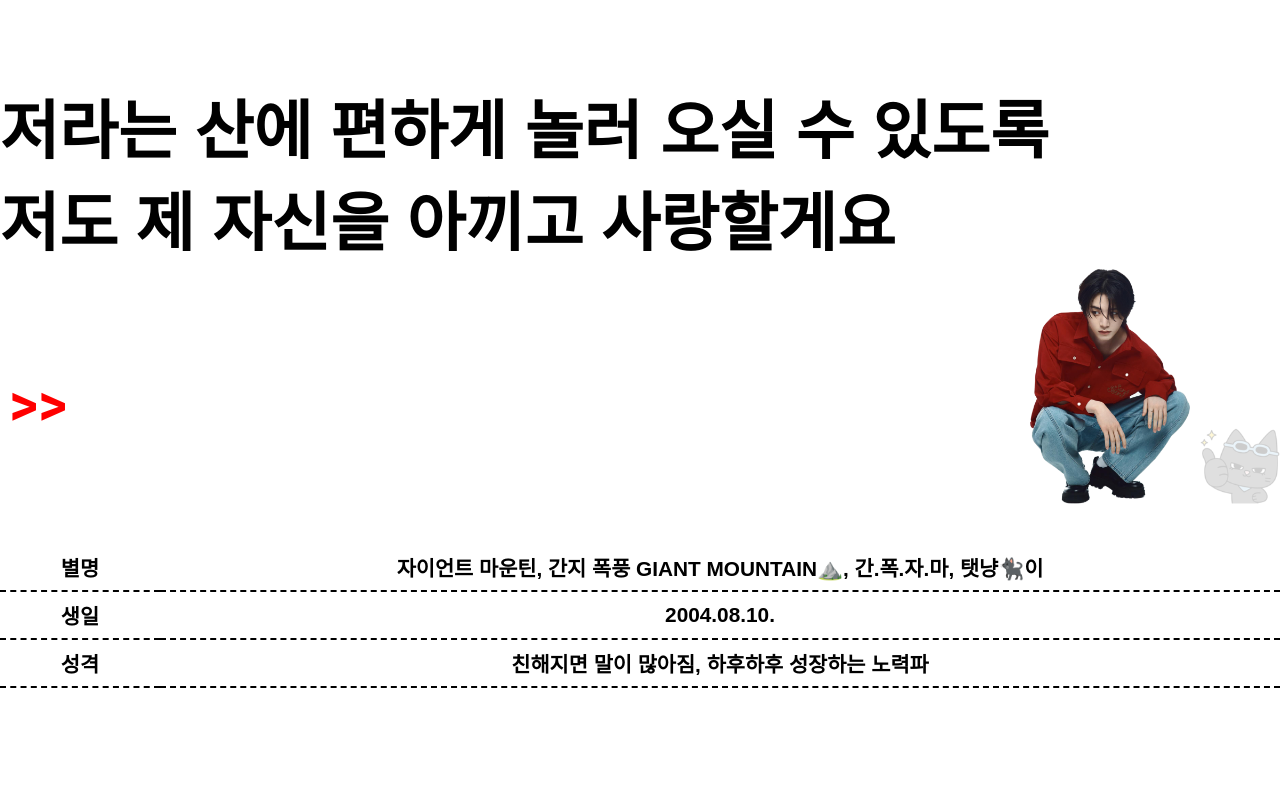
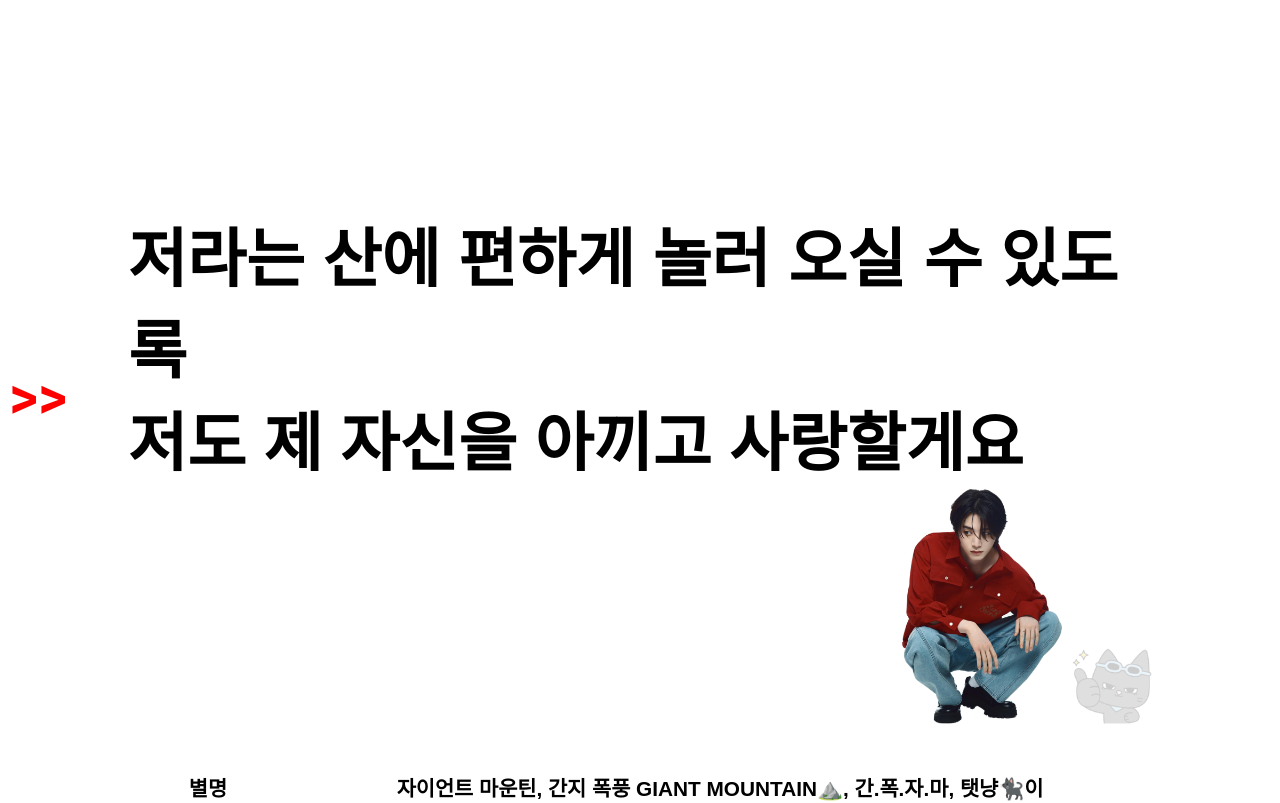
Before and after one commit to TS810/t-time, a React (Vite) app: page /#/about in a window 1280 px wide. Shown: the top 803 px of the page. Built offline with nearby package versions, Linux system fonts and the light colour scheme; a web font is replaced by a local one.

Commit message:
Update sub.css

```diff
--- a/src/sub.css
+++ b/src/sub.css
@@ -205,6 +205,10 @@ body.about-css {
     padding:0;
     margin:0;
     justify-content: center;
+}
+
+.about-container {
+    padding: 10vw;
 }
 
 .about-mainText {
```
